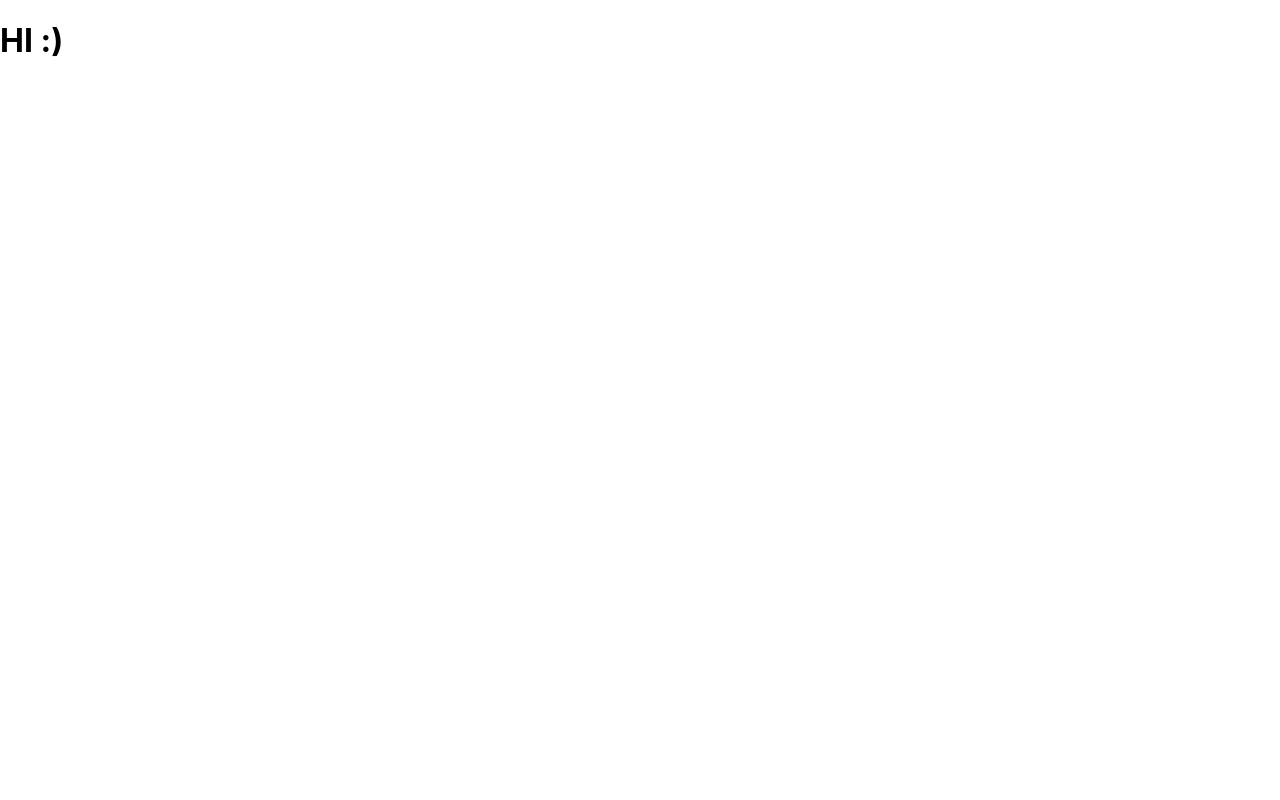
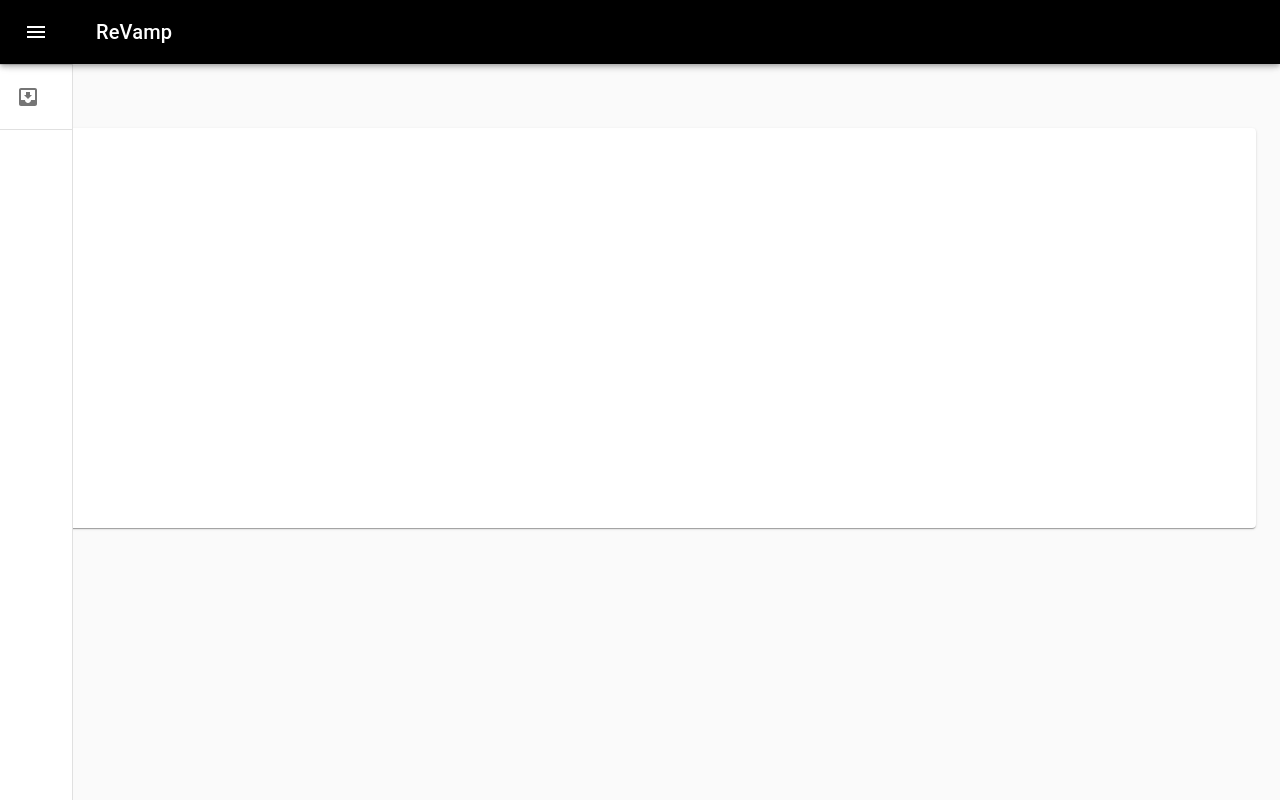
Before and after one commit to COMP467TheLazyTrain/467-bare-bones, a React (Create React App) app: page / in a window 1280 px wide. Built offline with nearby package versions, Linux system fonts and the light colour scheme.

Commit message:
Implemented Nav and image edit UI

```diff
--- a/package.json
+++ b/package.json
@@ -3,6 +3,8 @@
   "version": "0.1.0",
   "private": true,
   "dependencies": {
+    "@material-ui/core": "^4.11.0",
+    "@material-ui/icons": "^4.9.1",
     "@testing-library/jest-dom": "^4.2.4",
     "@testing-library/react": "^9.5.0",
     "@testing-library/user-event": "^7.2.1",
--- a/src/App.jsx
+++ b/src/App.jsx
@@ -1,11 +1,39 @@
-import React from "react";
-import { Header } from "./Components/Header";
+import React, { useState } from "react";
+import { HeaderAndNav } from "./Navigation/Main";
+import Container from "@material-ui/core/Container";
+import Card from "@material-ui/core/Card";
+import CardMedia from "@material-ui/core/CardMedia";
+import IconButton from "@material-ui/core/IconButton";
+import PublishIcon from "@material-ui/icons/Publish";
 
 function App() {
+  const [component, setComponent] = useState(React.FC);
+
+  const handleNavItemClick = (Component) => {
+    setComponent(<Component />);
+  };
+
   return (
-    <div>
-      <Header />
-    </div>
+    <>
+      <HeaderAndNav func={handleNavItemClick} />
+      <Container style={{ backgroundColor: "" }}>
+        <Card style={{ height: "400px" }}>
+          <div style={{ backgroundColor: "" }}>
+            <label>
+              <input style={{ display: "none" }} accept="image/*" type="file" />
+              <IconButton aria-label="upload picture" component="span">
+                <PublishIcon />
+              </IconButton>
+            </label>
+          </div>
+          <CardMedia
+            style={{ height: "" }}
+            // image={require("./assets/city.jpg")}
+          ></CardMedia>
+        </Card>
+      </Container>
+      {component}
+    </>
   );
 }
 
--- a/src/Components/Header.jsx
+++ b/src/Components/Header.jsx
@@ -1,5 +1,11 @@
 import React from "react";
-
+import Container from "@material-ui/core/Container";
 export const Header = () => {
-  return <h1>HI :)</h1>;
+  return (
+    <>
+      <Container>
+        <h1>HI :)</h1>
+      </Container>
+    </>
+  );
 };
--- /dev/null
+++ b/src/Navigation/Main.jsx
@@ -0,0 +1,176 @@
+import React, { useState } from "react";
+import clsx from "clsx";
+import { makeStyles, useTheme } from "@material-ui/core/styles";
+import Drawer from "@material-ui/core/Drawer";
+import AppBar from "@material-ui/core/AppBar";
+import Toolbar from "@material-ui/core/Toolbar";
+import List from "@material-ui/core/List";
+import CssBaseline from "@material-ui/core/CssBaseline";
+import Typography from "@material-ui/core/Typography";
+import Divider from "@material-ui/core/Divider";
+import IconButton from "@material-ui/core/IconButton";
+import MenuIcon from "@material-ui/icons/Menu";
+import ChevronLeftIcon from "@material-ui/icons/ChevronLeft";
+import ChevronRightIcon from "@material-ui/icons/ChevronRight";
+import ListItem from "@material-ui/core/ListItem";
+import ListItemIcon from "@material-ui/core/ListItemIcon";
+import ListItemText from "@material-ui/core/ListItemText";
+import { NavItems } from "./NavConfig";
+const drawerWidth = 240;
+
+export const HeaderAndNav = (props) => {
+  const classes = useStyles();
+  const theme = useTheme();
+  const [open, setOpen] = useState(false);
+
+  const handleDrawerOpen = () => {
+    setOpen(true);
+  };
+
+  const handleDrawerClose = () => {
+    setOpen(false);
+  };
+
+  return (
+    <div className={classes.root}>
+      <CssBaseline />
+      <AppBar
+        position="fixed"
+        className={clsx(classes.appBar, {
+          [classes.appBarShift]: open,
+        })}
+      >
+        <Toolbar style={{ backgroundColor: "black" }}>
+          <IconButton
+            color="inherit"
+            aria-label="open drawer"
+            onClick={handleDrawerOpen}
+            edge="start"
+            className={clsx(classes.menuButton, {
+              [classes.hide]: open,
+            })}
+          >
+            <MenuIcon />
+          </IconButton>
+          <Typography variant="h6" noWrap>
+            ReVamp
+          </Typography>
+        </Toolbar>
+      </AppBar>
+      <Drawer
+        variant="permanent"
+        className={clsx(classes.drawer, {
+          [classes.drawerOpen]: open,
+          [classes.drawerClose]: !open,
+        })}
+        classes={{
+          paper: clsx({
+            [classes.drawerOpen]: open,
+            [classes.drawerClose]: !open,
+          }),
+        }}
+      >
+        <div className={classes.toolbar}>
+          <IconButton onClick={handleDrawerClose}>
+            {theme.direction === "rtl" ? (
+              <ChevronRightIcon />
+            ) : (
+              <ChevronLeftIcon />
+            )}
+          </IconButton>
+        </div>
+        <Divider />
+        <List>
+          {NavItems.map((item, index) => (
+            <ListItem
+              button
+              key={index}
+              onClick={() => props.func(item.component)}
+            >
+              <ListItemIcon>{<item.icon />}</ListItemIcon>
+              <ListItemText primary={item.title} />
+            </ListItem>
+          ))}
+        </List>
+        <Divider />
+        {/* <List>
+          {["All mail", "Trash", "Spam"].map((text, index) => (
+            <ListItem button key={text}>
+              <ListItemIcon>
+                {index % 2 === 0 ? <InboxIcon /> : <MailIcon />}
+              </ListItemIcon>
+              <ListItemText primary={text} />
+            </ListItem>
+          ))}
+        </List> */}
+      </Drawer>
+      <main className={classes.content}>
+        <div className={classes.toolbar} />
+        <Typography paragraph></Typography>
+        <Typography paragraph></Typography>
+      </main>
+    </div>
+  );
+};
+
+const useStyles = makeStyles((theme) => ({
+  root: {
+    display: "flex",
+  },
+  appBar: {
+    zIndex: theme.zIndex.drawer + 1,
+    transition: theme.transitions.create(["width", "margin"], {
+      easing: theme.transitions.easing.sharp,
+      duration: theme.transitions.duration.leavingScreen,
+    }),
+  },
+  appBarShift: {
+    marginLeft: drawerWidth,
+    width: `calc(100% - ${drawerWidth}px)`,
+    transition: theme.transitions.create(["width", "margin"], {
+      easing: theme.transitions.easing.sharp,
+      duration: theme.transitions.duration.enteringScreen,
+    }),
+  },
+  menuButton: {
+    marginRight: 36,
+  },
+  hide: {
+    display: "none",
+  },
+  drawer: {
+    width: drawerWidth,
+    flexShrink: 0,
+    whiteSpace: "nowrap",
+  },
+  drawerOpen: {
+    width: drawerWidth,
+    transition: theme.transitions.create("width", {
+      easing: theme.transitions.easing.sharp,
+      duration: theme.transitions.duration.enteringScreen,
+    }),
+  },
+  drawerClose: {
+    transition: theme.transitions.create("width", {
+      easing: theme.transitions.easing.sharp,
+      duration: theme.transitions.duration.leavingScreen,
+    }),
+    overflowX: "hidden",
+    width: theme.spacing(7) + 1,
+    [theme.breakpoints.up("sm")]: {
+      width: theme.spacing(9) + 1,
+    },
+  },
+  toolbar: {
+    display: "flex",
+    alignItems: "center",
+    justifyContent: "flex-end",
+    padding: theme.spacing(0, 1),
+    // necessary for content to be below app bar
+    ...theme.mixins.toolbar,
+  },
+  content: {
+    flexGrow: 1,
+    padding: theme.spacing(3),
+  },
+}));
--- /dev/null
+++ b/src/Navigation/NavConfig.js
@@ -0,0 +1,10 @@
+import { Header } from "../Components/Header";
+import InboxIcon from "@material-ui/icons/MoveToInbox";
+
+export const NavItems = [
+  {
+    title: "Header",
+    component: Header,
+    icon: InboxIcon,
+  },
+];
```
Also changed, not shown: 1 other file (tests, documents, lock files or other folders).
